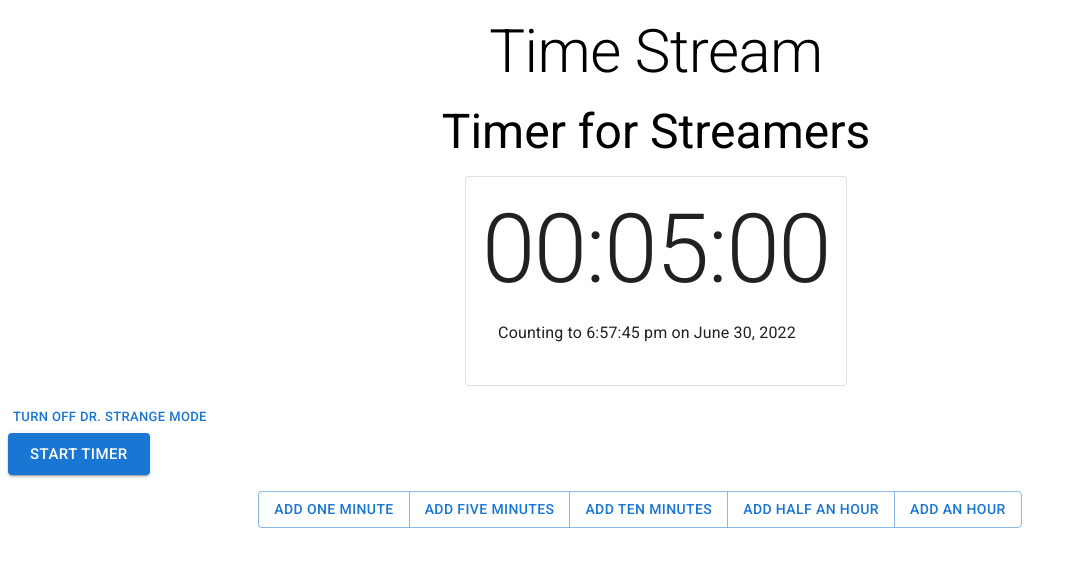
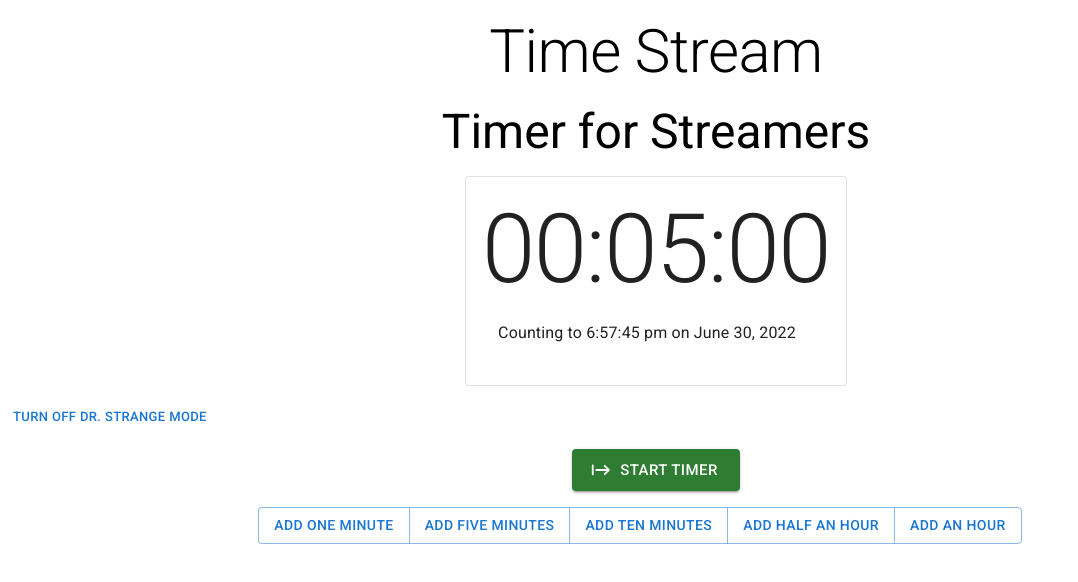
Before and after one commit to ben-laird/adjustable-timer, a React (Create React App) app: page / in a window 1280 px wide. Shown: the top 582 px of the page, without its empty margins (0-1078 px from the left). Built offline with nearby package versions, Linux system fonts and the light colour scheme.

Commit message:
Add extra styling to start/stop button

```diff
--- a/src/features/timer/StartStop.tsx
+++ b/src/features/timer/StartStop.tsx
@@ -1,5 +1,6 @@
-import { Alert, Button, Snackbar } from "@mui/material";
-import React, { useState } from "react";
+import { StartRounded, Stop } from "@mui/icons-material";
+import { Alert, Button, Grid, Snackbar } from "@mui/material";
+import { Fragment, SyntheticEvent, useState } from "react";
 import { connect } from "react-redux";
 import { RootState } from "../../app/store";
 import { flipCounting } from "./timerSlice";
@@ -14,25 +15,30 @@ const StartStop = (props: StartStopProps) => {
     setOpen(true);
   };
 
-  const handleClose = (
-    _event?: React.SyntheticEvent | Event,
-    reason?: string
-  ) => {
+  const handleClose = (_event?: SyntheticEvent | Event, reason?: string) => {
     if (reason === "clickaway") return;
     setOpen(false);
   };
 
   return (
-    <React.Fragment>
-      <Button variant="contained" size="large" onClick={handleClick}>
-        {`${props.isCounting ? "Stop" : "Start"}`} Timer
-      </Button>
+    <Fragment>
+      <Grid container={true} justifyContent="center" margin={2}>
+        <Button
+          variant="contained"
+          size="large"
+          onClick={handleClick}
+          color={`${props.isCounting ? "error" : "success"}`}
+          startIcon={props.isCounting ? <Stop /> : <StartRounded />}
+        >
+          {`${props.isCounting ? "Stop" : "Start"}`} Timer
+        </Button>
+      </Grid>
       <Snackbar open={open} autoHideDuration={3000} onClose={handleClose}>
         <Alert onClose={handleClose} severity="success" sx={{ width: "100%" }}>
           The timer has {`${props.isCounting ? "started!" : "stopped!"}`}
         </Alert>
       </Snackbar>
-    </React.Fragment>
+    </Fragment>
   );
 };
 
```
